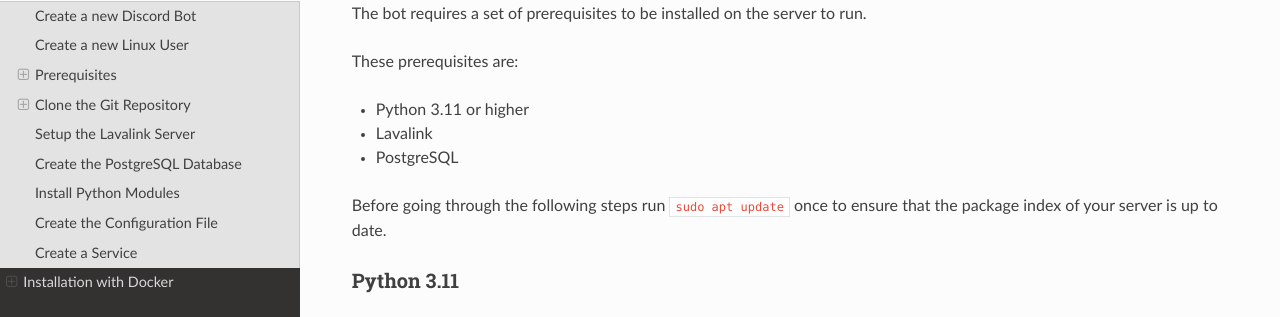
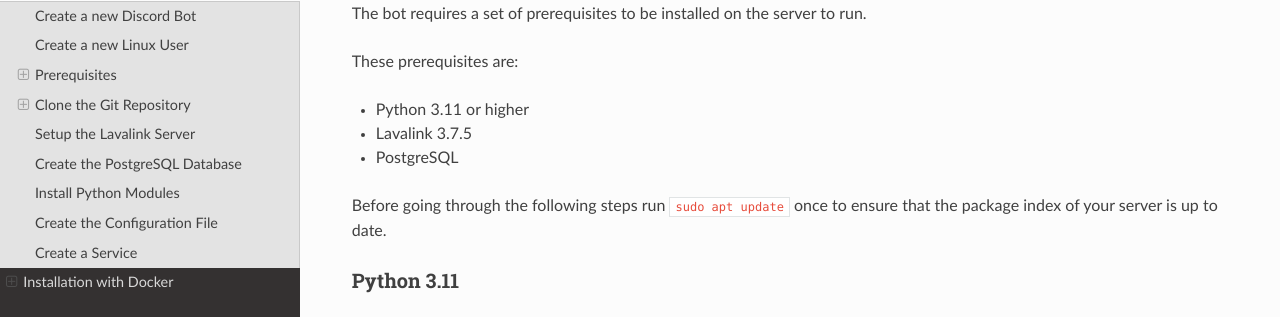
Before and after one commit to NotMaxee/Vibingway, a Sphinx documentation site: the page built from docs/source/guides/installation.rst, in a window 1280 px wide and 900 px high, scrolled down 1139 px. Shown: the part 134-451 px from the top of the window. Built offline with Sphinx 7.4.7 and the Read the Docs theme 2.0.0, drawn with Linux system fonts in a browser that asks for light colours.

Commit message:
Fix incorrect lavalink version in documentation

```diff
--- a/docs/source/guides/installation.rst
+++ b/docs/source/guides/installation.rst
@@ -43,7 +43,7 @@
 These prerequisites are:
 
 * Python 3.11 or higher
-* Lavalink
+* Lavalink 3.7.5
 * PostgreSQL
 
 Before going through the following steps run ``sudo apt update`` once to ensure
@@ -185,7 +185,7 @@
 .. code::
 
     cd /home/vibingway/vibingway/lavalink
-    wget https://github.com/freyacodes/Lavalink/releases/download/3.6.2/Lavalink.jar
+    wget https://github.com/freyacodes/Lavalink/releases/download/3.7.5/Lavalink.jar
 
 You should now a ``Lavalink.jar`` that can be used to run a lavalink server.
 
```
